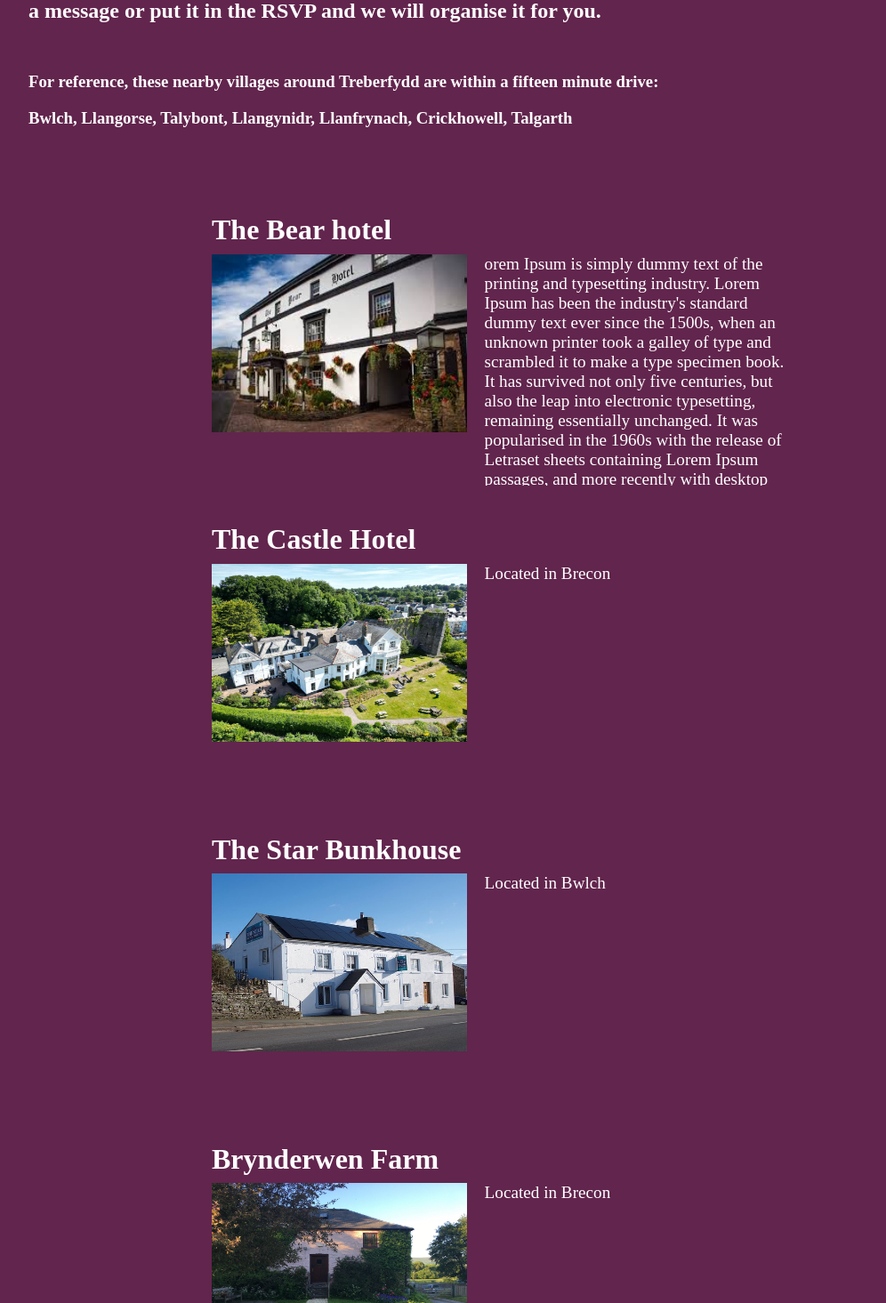
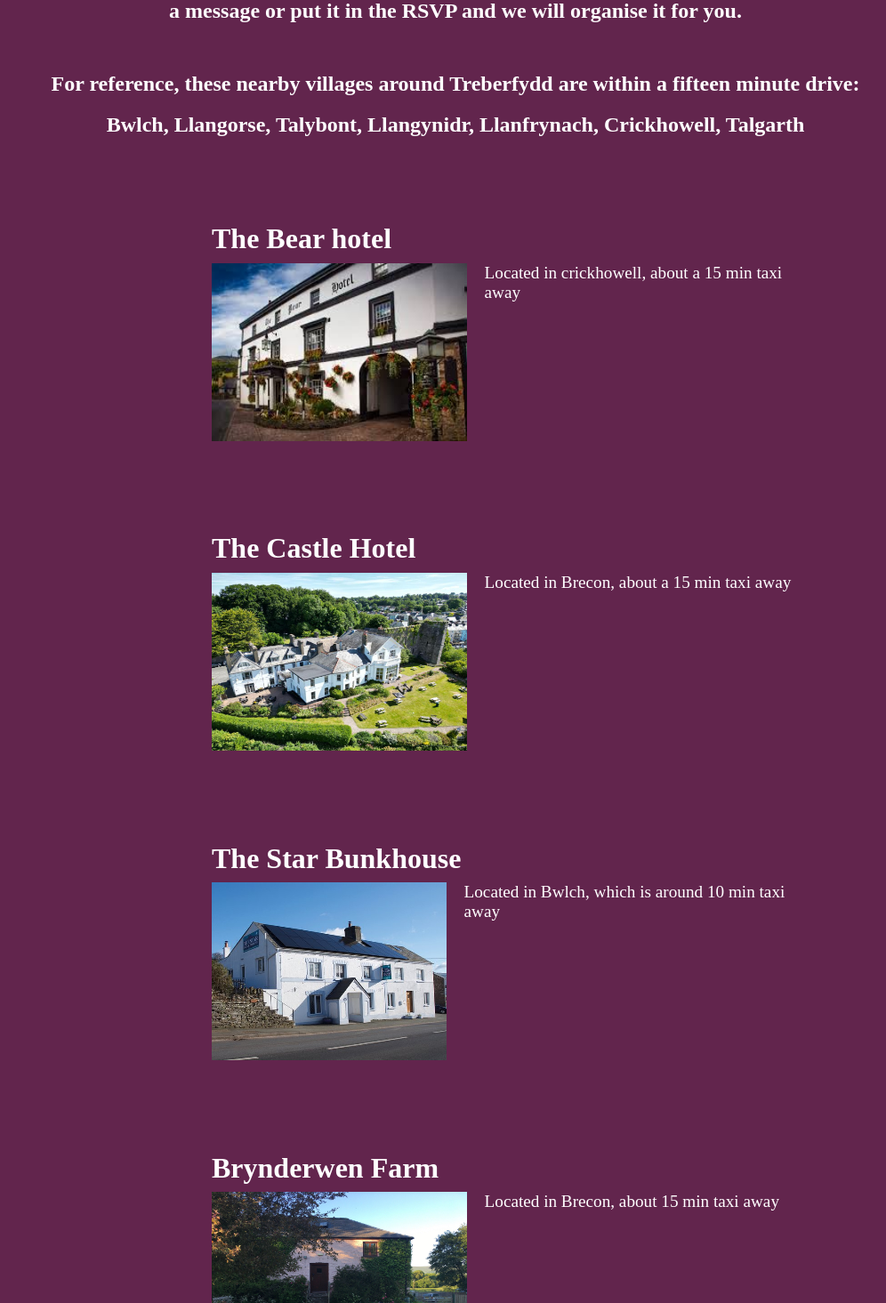
Before and after one commit to rjh-mopjones/wdst_fe, a React (Create React App) app in the folder wedsite/: page /accommodation in a window 1280 px wide. Shown: the part 305-1770 px from the top of the page at 89% size, without its empty margins (128-1124 px from the left). Built offline with nearby package versions, Linux system fonts and the light colour scheme.

Commit message:
add in accommodation entry write ups

```diff
--- a/wedsite/src/pages/Accommodation.js
+++ b/wedsite/src/pages/Accommodation.js
@@ -36,27 +36,27 @@
                 </h2>
                 <br/>
                 <br/>
-                <h3 className={"accommodation-text-text"}>
+                <h2 className={"accommodation-text-text"}>
                     For reference, these nearby villages around Treberfydd are within a fifteen minute drive:
-                </h3>
-                <h3 className={"accommodation-text-text"}>
+                </h2>
+                <h2 className={"accommodation-text-text"}>
                     Bwlch, Llangorse, Talybont, Llangynidr, Llanfrynach, Crickhowell, Talgarth
-                </h3>
+                </h2>
 
 
             </div>
             <div className={"accommodation-entries"}>
             <AccommodationEntry entry={"The Bear hotel"}
-                                    notes={"orem Ipsum is simply dummy text of the printing and typesetting industry. Lorem Ipsum has been the industry's standard dummy text ever since the 1500s, when an unknown printer took a galley of type and scrambled it to make a type specimen book. It has survived not only five centuries, but also the leap into electronic typesetting, remaining essentially unchanged. It was popularised in the 1960s with the release of Letraset sheets containing Lorem Ipsum passages, and more recently with desktop publishing software like Aldus PageMaker including versions of Lorem Ipsum."}
+                                    notes={"Located in crickhowell, about a 15 min taxi away"}
                                 link={"https://bearhotel.co.uk/"}/>
                 <AccommodationEntry entry={"The Castle Hotel"}
-                                    notes={"Located in Brecon"}
-                                    link={"https://bearhotel.co.uk/"}/>
+                                    notes={"Located in Brecon, about a 15 min taxi away "}
+                                    link={"https://www.breconcastle.co.uk/"}/>
                 <AccommodationEntry entry={"The Star Bunkhouse"}
-                                    notes={"Located in Bwlch"}
+                                    notes={"Located in Bwlch, which is around 10 min taxi away"}
                                     link={"https://www.starbunkhouse.com/"}/>
                 <AccommodationEntry entry={"Brynderwen Farm"}
-                                    notes={"Located in Brecon"}
+                                    notes={"Located in Brecon, about 15 min taxi away"}
                                     link={"https://www.tripadvisor.co.uk/Hotel_Review-g186454-d673780-Reviews-Brynderwen_Farm-Brecon_Brecon_Beacons_National_Park_Wales.html"}/>
             </div>
             <br/>
--- a/wedsite/src/pages/Directions.js
+++ b/wedsite/src/pages/Directions.js
@@ -56,7 +56,7 @@
                 <br/>
                 <h2>Coaches</h2>
                 <br/>
-                <p>We are looking at providing coaches from Newport and Abergrvenny,
+                <p>We are looking at providing coaches from Newport and Abergavenny,
                     these will be organised closer to the time and we will let you know!</p>
             </div>
         </div>
--- a/wedsite/src/pages/Home.js
+++ b/wedsite/src/pages/Home.js
@@ -28,7 +28,6 @@
         <div className={"home"}>
                 <img className={"homePhoto"} src={require('../static/home-photo1.png')}/>
                 <h1 className={"homeTitle"}>We are getting Married</h1>
-                <img className={"homePhoto2"} src={require('../static/home-photo2.png')}/>
         </div>
     );
 };
--- a/wedsite/src/styles/accommodation.css
+++ b/wedsite/src/styles/accommodation.css
@@ -10,11 +10,10 @@
     text-align: left;
 }
 .accommodation-text-text{
-    text-align: left;
     padding-bottom: 2%;
+    text-align: center;
 }
 .accommodation-text-div{
-    text-align: left;
     padding-bottom: 5%;
     max-width:75%;
     margin:auto;
```
